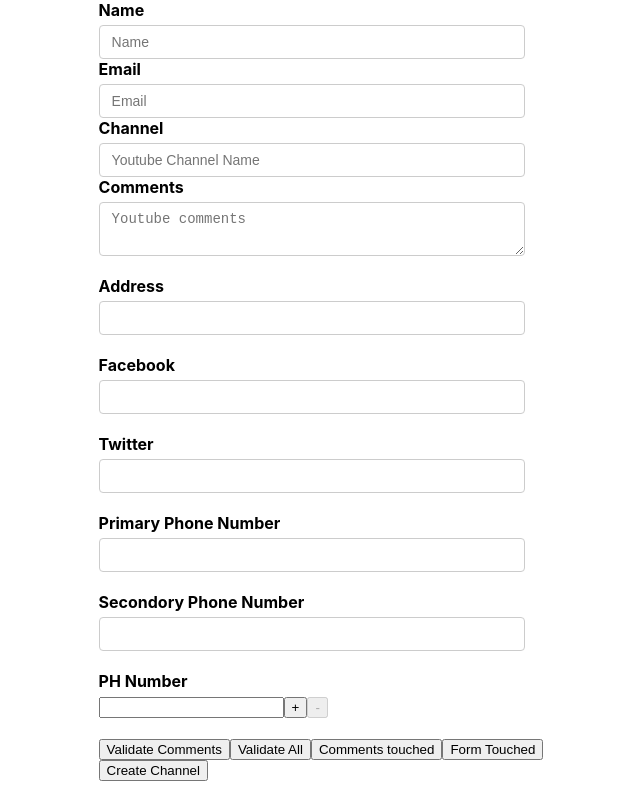
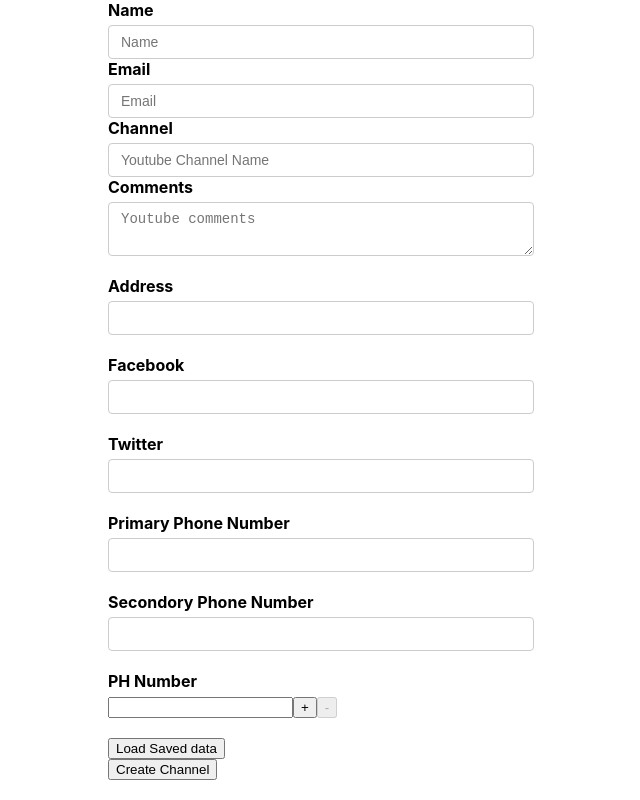
Before and after one commit to ravikirana32/React-formik, a React (Create React App) app: page / in a window 1280 px wide. Shown: the whole page, without its empty margins (319-959 px from the left). Built offline with nearby package versions, Linux system fonts and the light colour scheme.

Commit message:
Loading saved data/data from API

```diff
--- a/src/Components/YoutubeForm.js
+++ b/src/Components/YoutubeForm.js
@@ -1,11 +1,12 @@
 
 
-import React from 'react';
+import React,{useState} from 'react';
 import {Formik,Form,Field,ErrorMessage,FieldArray,FastField} from 'formik';
 import * as yup from 'yup';
 import TextErrors from './TextErrors';
 
 const YoutubeForm=()=> {
+    const [formValues,setFormValues]=useState(null);
     const initialValues={
         name:'',
         email:'',
@@ -18,6 +19,19 @@
         },
         phoneNumbers:['',''],
         phNumbers:['']
+    };
+    const savedValues={
+        name:'ravi kirana',
+        email:'ravi@gmail.com',
+        channel:'sunrays world',
+        comments:'welcome to my world',
+        address:'Ankanahalli',
+        social:{
+            facebook:'facebook/ravikirana',
+            twitter:'twitter/ravikirana'
+        },
+        phoneNumbers:['99999999','99999999'],
+        phNumbers:['7777777',"7777777777"]
     };
     const onSubmit=(values,onsubmitProps)=>{
         console.log("Values ",values);
@@ -58,9 +72,10 @@
     return (
         <div>
             <Formik
-                initialValues={initialValues}
+                initialValues={formValues || initialValues}
                 validationSchema={validationSchema}
                 onSubmit={onSubmit}
+                enableReinitialize
                 //validateOnBlur={false} //stops the validation check on Blur of any field
                 //validateOnChange={false}  //stops the validation check on Change of any field
                // validateOnMount={true}  //starts the validation check on Field mount(when component loads)
@@ -169,7 +184,7 @@
                                             }}
                                     </FieldArray>
                                 </div>
-                                <button type="button" onClick={()=>{formik.validateField('comments')}}>Validate Comments</button>
+                                {/* <button type="button" onClick={()=>{formik.validateField('comments')}}>Validate Comments</button>
                                 <button type="button" onClick={()=>{formik.validateForm()}}>Validate All</button>
                                 <button type="button" onClick={()=>{formik.setFieldTouched('comments')}}> Comments touched</button>
                                 <button type="button" onClick={()=>{formik.setTouched({
@@ -177,7 +192,8 @@
                                     email:true,
                                     channel:true,
                                     comments:true
-                                })}}>Form Touched</button>
+                                })}}>Form Touched</button> */}
+                                <button type="button" style={{display:'block'}} onClick={()=>{setFormValues(savedValues)}}>Load Saved data</button>
                                 <button type="submit" style={{display:'block'}} disabled={!formik.isValid || formik.isSubmitting}>Create Channel</button>
                             </Form>
 
```
